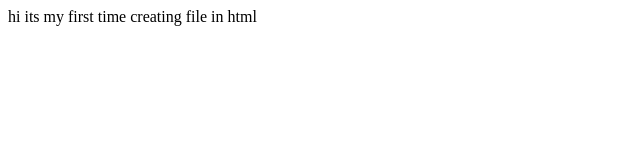
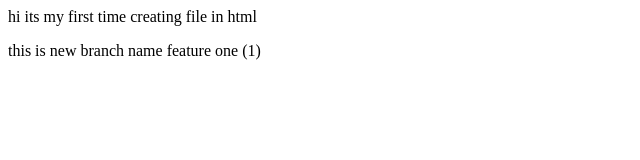
Before and after one commit to gthapa7/LocalRepo2, a plain HTML site: page index.html in a window 1280 px wide. Shown: the whole page, without its empty margins (0-640 px from the left). Drawn offline with Linux system fonts and the light colour scheme.

Commit message:
new feature added

```diff
--- a/index.html
+++ b/index.html
@@ -1 +1,2 @@
 <p>hi its my first time creating file in html</p>
+<p>this is new branch name feature one (1)</p>
```
